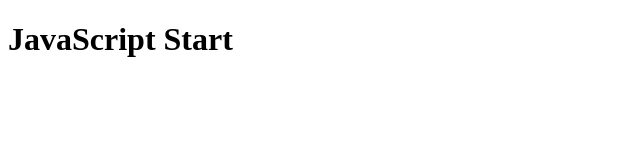
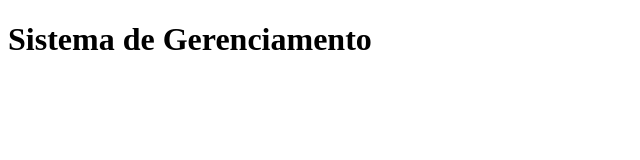
Before and after one commit to BiraFeio/sistema-de-cadastro, a plain HTML site: page index.html in a window 1280 px wide. Shown: the whole page, without its empty margins (0-640 px from the left). Drawn offline with Linux system fonts and the light colour scheme.

Commit message:
Atualizando o inde

```diff
--- a/index.html
+++ b/index.html
@@ -1,15 +1,11 @@
 <!DOCTYPE html>
 <html lang="pt-br">
 <head>
-				<meta charset="utf-8">
-				<meta name="viewport">
-				<title>JS Start</title>
+	<meta charset="utf-8">
+	<meta name="viewport">
+	<title>Curso Git GitHub</title>
 </head>
 <body>
-				<h1>JavaScript Start</h1>
-
-				<script>
-								console.log("Olá mundo do JavaScript")
-				</script>
+	<h1>Sistema de Gerenciamento </h1>
 </body>
 </html>
```
